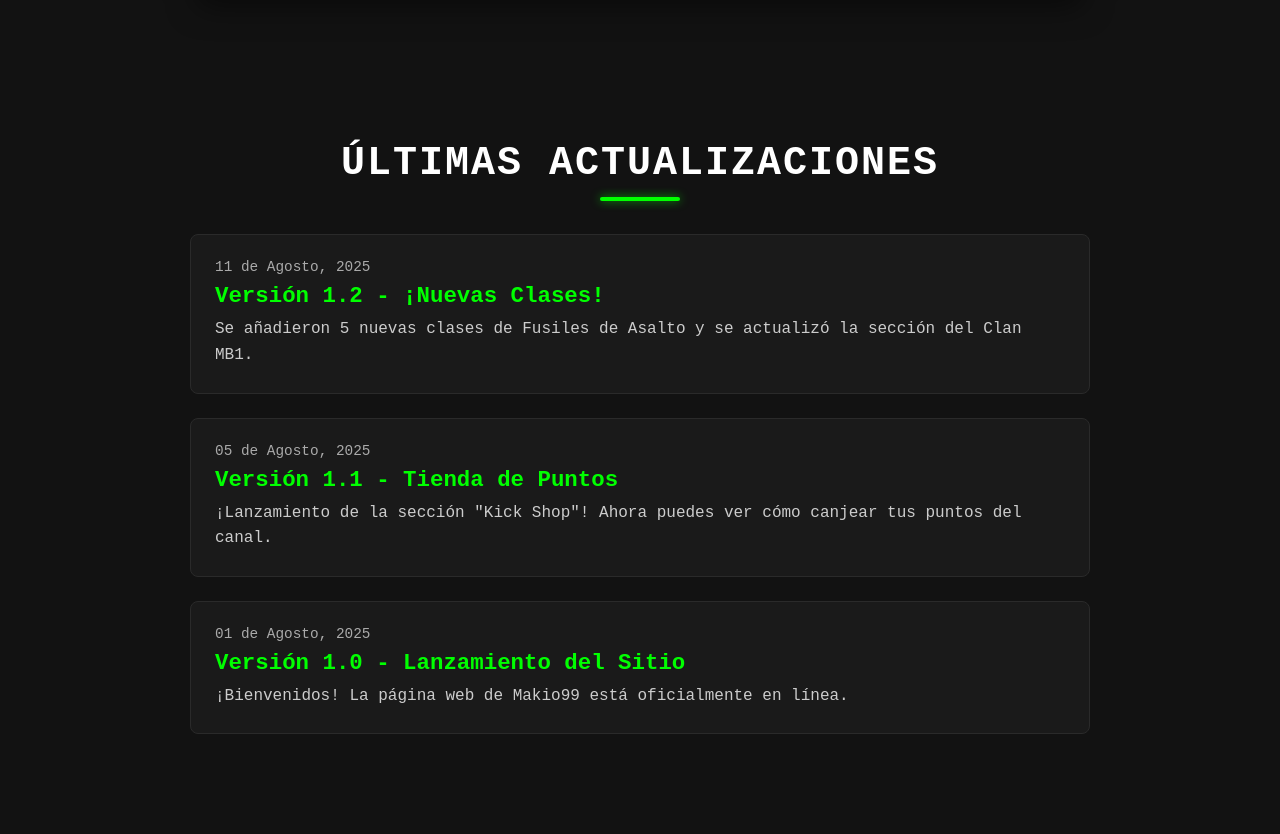
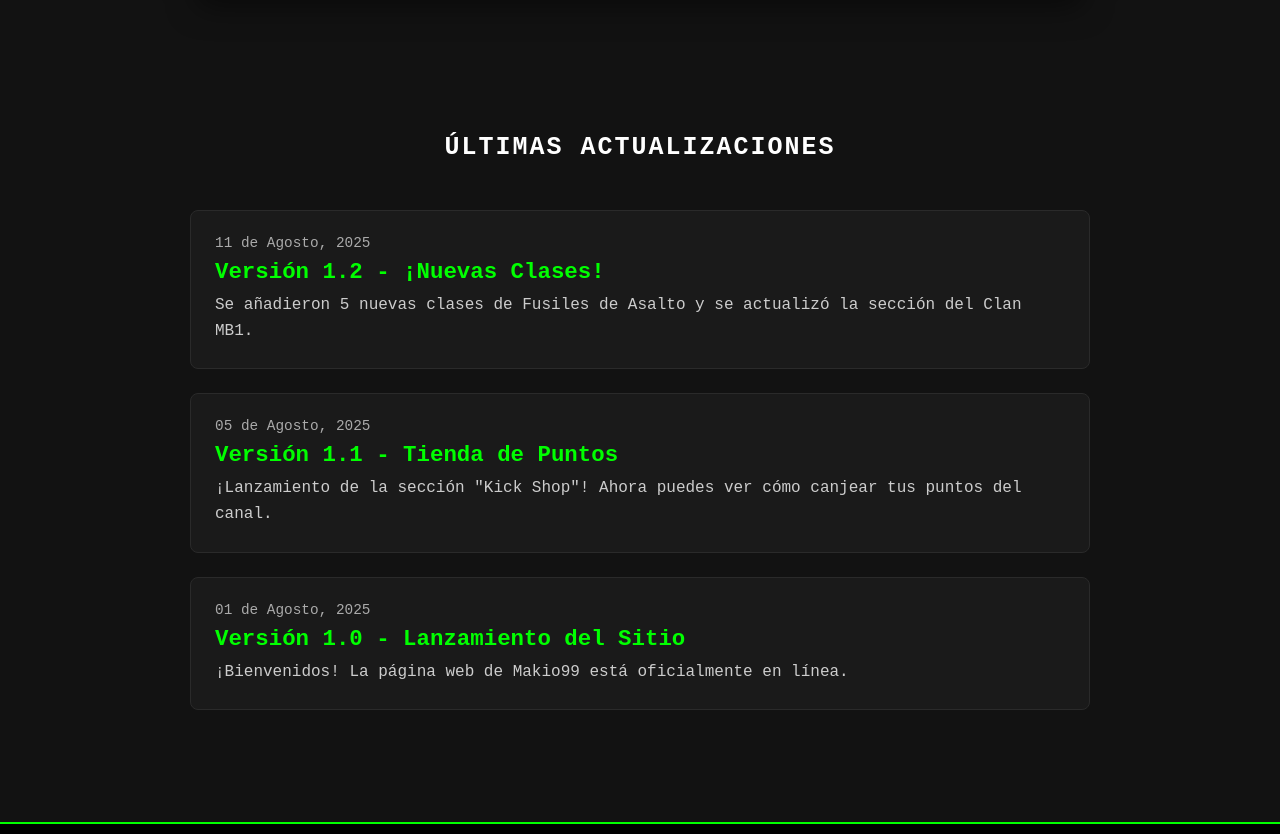
Before and after one commit to Crisxr19/makio99, a plain HTML site: page index.html in a window 1280 px wide. Shown: the part 3800-4634 px from the top of the page. Drawn offline with Linux system fonts and the light colour scheme.

Commit message:
Update index.html

```diff
--- a/index.html
+++ b/index.html
@@ -401,7 +401,7 @@
             </div>
 <!-- Updates Section -->
             <section class="updates-section">
-                <h2>ÚLTIMAS ACTUALIZACIONES</h2>
+                <p class="updates-title">ÚLTIMAS ACTUALIZACIONES</p>
                 <div class="updates-list">
                     <div class="update-item">
                         <span class="update-date">11 de Agosto, 2025</span>
```
